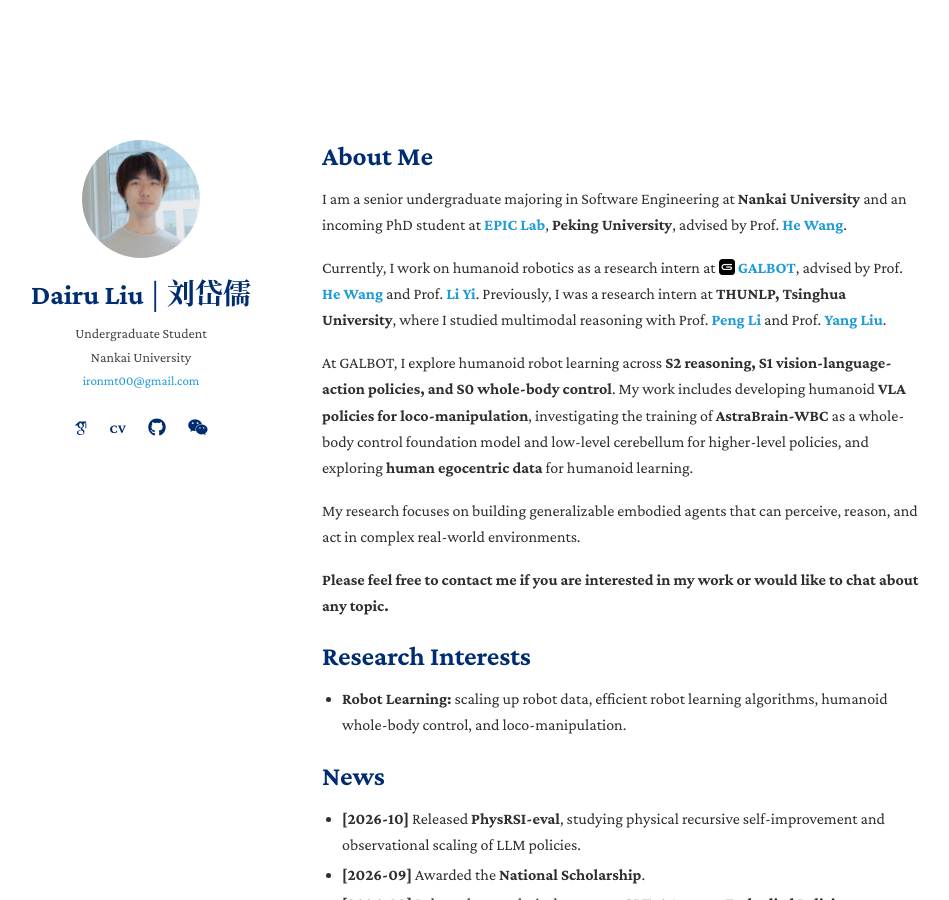
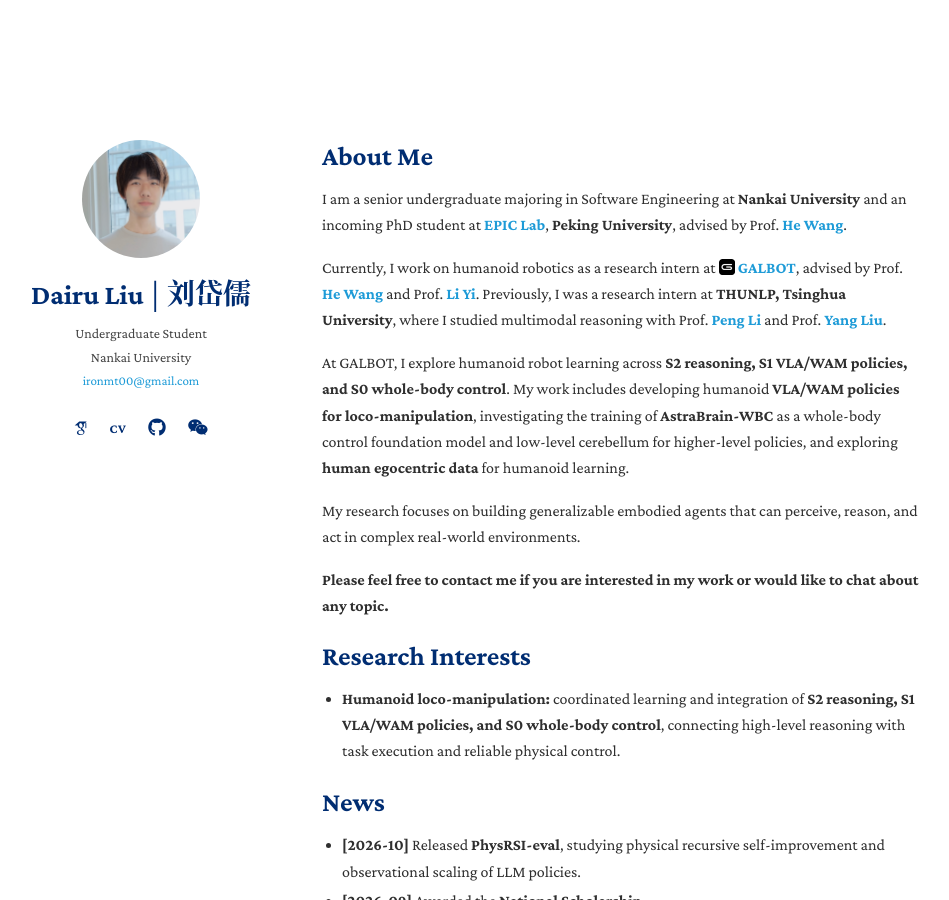
Before and after one commit to dairuliu/dairuliu.github.io, a Jekyll site: the page built from _pages/about.md, in a window 1280 px wide and 900 px high. Shown: the whole window, without its empty margins (172-1121 px from the left). Built offline with Jekyll 4.4.1, drawn with Linux system fonts in a browser that asks for light colours; some web fonts are replaced.

Commit message:
Align research focus and publish updated CV

```diff
--- a/_pages/about.md
+++ b/_pages/about.md
@@ -15,7 +15,7 @@
 
 Currently, I work on humanoid robotics as a research intern at <a href="https://www.galbot.com"><img class="bio-icon" src="{{ base_path }}/images/icons/galbot.png" alt="" width="16" height="16"> <strong>GALBOT</strong></a>, advised by Prof. [**He Wang**](https://hughw19.github.io) and Prof. [**Li Yi**](https://ericyi.github.io). Previously, I was a research intern at **THUNLP, Tsinghua University**, where I studied multimodal reasoning with Prof. [**Peng Li**](https://lpeng.net) and Prof. [**Yang Liu**](https://nlp.csai.tsinghua.edu.cn/~ly/).
 
-At GALBOT, I explore humanoid robot learning across **S2 reasoning, S1 vision-language-action policies, and S0 whole-body control**. My work includes developing humanoid **VLA policies for loco-manipulation**, investigating the training of **AstraBrain-WBC** as a whole-body control foundation model and low-level cerebellum for higher-level policies, and exploring **human egocentric data** for humanoid learning.
+At GALBOT, I explore humanoid robot learning across **S2 reasoning, S1 VLA/WAM policies, and S0 whole-body control**. My work includes developing humanoid **VLA/WAM policies for loco-manipulation**, investigating the training of **AstraBrain-WBC** as a whole-body control foundation model and low-level cerebellum for higher-level policies, and exploring **human egocentric data** for humanoid learning.
 
 My research focuses on building generalizable embodied agents that can perceive, reason, and act in complex real-world environments.
 
@@ -23,7 +23,7 @@
 
 ## Research Interests
 
-* **Robot Learning:** scaling up robot data, efficient robot learning algorithms, humanoid whole-body control, and loco-manipulation.
+* **Humanoid loco-manipulation:** coordinated learning and integration of **S2 reasoning, S1 VLA/WAM policies, and S0 whole-body control**, connecting high-level reasoning with task execution and reliable physical control.
 
 ## News
 
```
Also changed, not shown: 1 other file.
